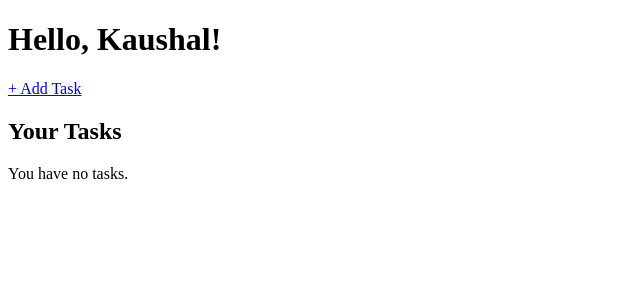
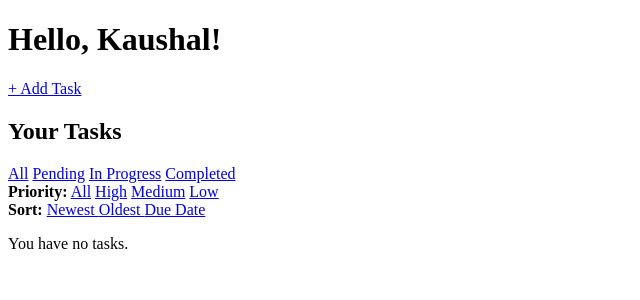
Before and after one commit to Nikk-hub-code/personal-task-manager, a Django app: page /tasks/ in a window 1280 px wide. Shown: the top 300 px of the page, without its empty margins (0-640 px from the left). Run offline with Django 5.2, Linux system fonts and the light colour scheme; data that the repository does not hold is empty.

Commit message:
Add task filtering and sorting

```diff
--- a/tasks/templates/tasks/home.html
+++ b/tasks/templates/tasks/home.html
@@ -11,6 +11,44 @@
     <a href="{% url 'task_create' %}">+ Add Task</a>
 
     <h2>Your Tasks</h2>
+
+    <div>
+        <a href="{% url 'task_list' %}">All</a>
+
+        <a href="?status=pending">Pending</a>
+
+        <a href="?status=in_progress">In Progress</a>
+
+        <a href="?status=completed">Completed</a>
+    </div>
+
+    <div>
+        <strong>Priority:</strong>
+
+        <a href="{% url 'task_list' %}">All</a>
+
+        <a href="?status={{ request.GET.status }}&priority=high">High</a>
+
+        <a href="?status={{ request.GET.status }}&priority=medium">Medium</a>
+
+        <a href="?status={{ request.GET.status }}&priority=low">Low</a>
+    </div>
+
+    <div>
+        <strong>Sort:</strong>
+
+        <a href="?status={{ request.GET.status }}&priority={{ request.GET.priority }}&sort=newest">
+            Newest
+        </a>
+
+        <a href="?status={{ request.GET.status }}&priority={{ request.GET.priority }}&sort=oldest">
+            Oldest
+        </a>
+
+        <a href="?status={{ request.GET.status }}&priority={{ request.GET.priority }}&sort=due_date">
+            Due Date
+        </a>
+    </div>
 
     {% if tasks %}
 
--- a/tasks/views.py
+++ b/tasks/views.py
@@ -4,7 +4,24 @@ from .forms import TaskForm
 
 
 def task_list(request):
+    status = request.GET.get("status")
+    priority = request.GET.get("priority")
+    sort = request.GET.get("sort")
+
     tasks = Task.objects.all()
+
+    if status:
+        tasks = tasks.filter(status=status)
+
+    if priority:
+        tasks = tasks.filter(priority=priority)
+
+    if sort == "oldest":
+        tasks = tasks.order_by("created_at")
+    elif sort == "due_date":
+        tasks = tasks.order_by("due_date")
+    else:
+        tasks = tasks.order_by("-created_at")
 
     context = {
         "name": "Kaushal",
```
